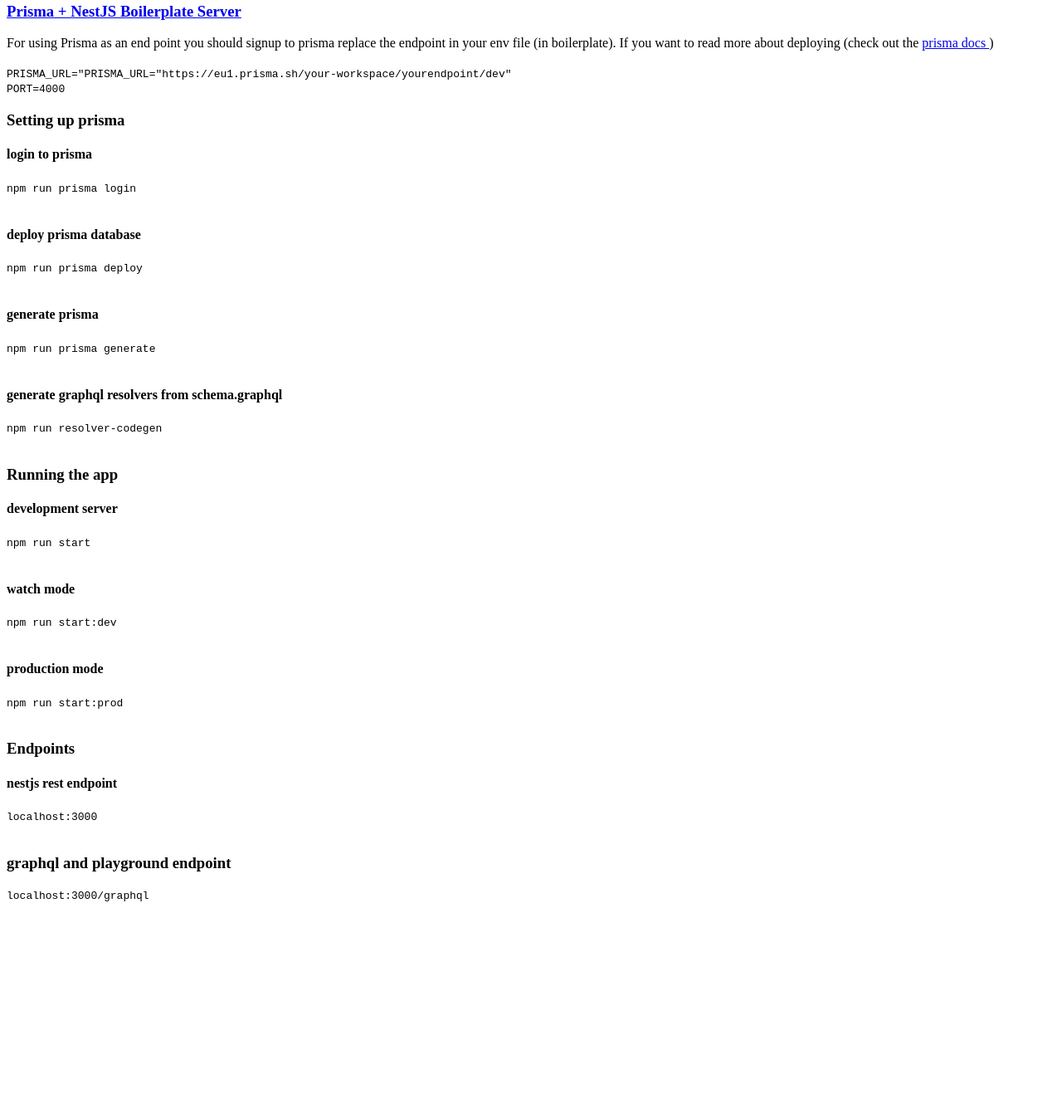
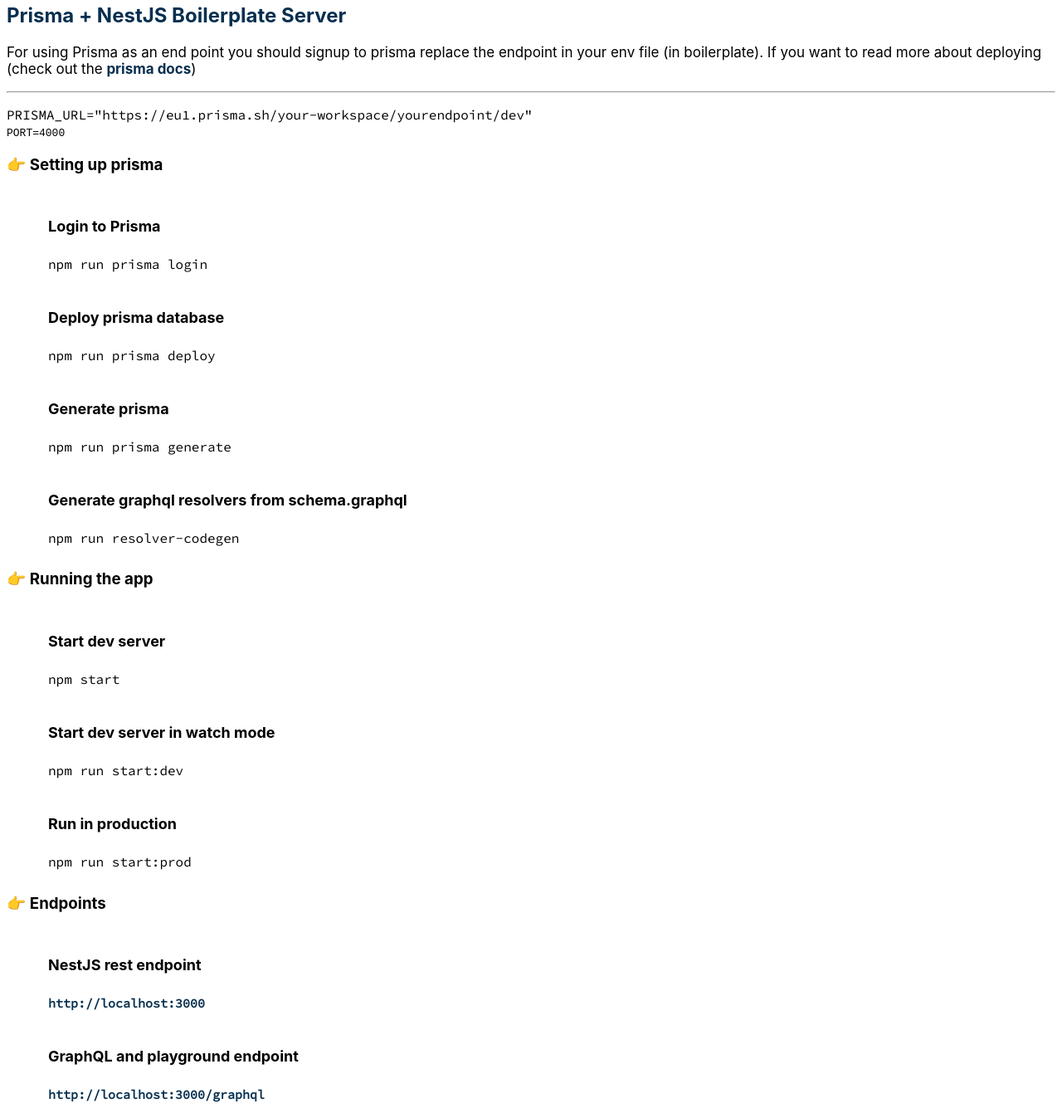
Before and after one commit to awesome-graphql-space/linaframework-docs, a Gatsby site: page / in a window 1280 px wide. Shown: the part 16-1357 px from the top of the page at 83% size. Before the commit the page ends 1111 px from the top, so only its background shows below. Built offline with nearby package versions, Linux system fonts and the light colour scheme; Gatsby itself is replaced by a stand-in of ours.

Commit message:
add styling to the index page

```diff
--- a/gatsby-config.js
+++ b/gatsby-config.js
@@ -1,6 +1,6 @@
 module.exports = {
   siteMetadata: {
-    title: 'Gatsby Default Starter',
+    title: 'Awesome GraphQL Docs',
   },
   plugins: ['gatsby-plugin-react-helmet'],
 }
--- a/src/layouts/index.css
+++ b/src/layouts/index.css
@@ -2,9 +2,14 @@
   font-family: sans-serif;
   -ms-text-size-adjust: 100%;
   -webkit-text-size-adjust: 100%;
+  font-size: 16px;
+  box-sizing: border-box;
+  overflow-y: scroll;
 }
 body {
   margin: 0;
+  margin-bottom: 60px;
+  padding-bottom: 60px;
 }
 article,
 aside,
@@ -60,7 +65,7 @@
 }
 h1 {
   font-size: 2em;
-  margin: .67em 0;
+  margin: 0.67em 0;
 }
 mark {
   background-color: #ff0;
@@ -77,10 +82,10 @@
   vertical-align: baseline;
 }
 sub {
-  bottom: -.25em;
+  bottom: -0.25em;
 }
 sup {
-  top: -.5em;
+  top: -0.5em;
 }
 img {
   border-style: none;
@@ -122,29 +127,29 @@
 select {
   text-transform: none;
 }
-[type=reset],
-[type=submit],
+[type='reset'],
+[type='submit'],
 button,
-html [type=button] {
+html [type='button'] {
   -webkit-appearance: button;
 }
-[type=button]::-moz-focus-inner,
-[type=reset]::-moz-focus-inner,
-[type=submit]::-moz-focus-inner,
+[type='button']::-moz-focus-inner,
+[type='reset']::-moz-focus-inner,
+[type='submit']::-moz-focus-inner,
 button::-moz-focus-inner {
   border-style: none;
   padding: 0;
 }
-[type=button]:-moz-focusring,
-[type=reset]:-moz-focusring,
-[type=submit]:-moz-focusring,
+[type='button']:-moz-focusring,
+[type='reset']:-moz-focusring,
+[type='submit']:-moz-focusring,
 button:-moz-focusring {
   outline: 1px dotted ButtonText;
 }
 fieldset {
   border: 1px solid silver;
   margin: 0 2px;
-  padding: .35em .625em .75em;
+  padding: 0.35em 0.625em 0.75em;
 }
 legend {
   box-sizing: border-box;
@@ -157,35 +162,30 @@
 textarea {
   overflow: auto;
 }
-[type=checkbox],
-[type=radio] {
+[type='checkbox'],
+[type='radio'] {
   box-sizing: border-box;
   padding: 0;
 }
-[type=number]::-webkit-inner-spin-button,
-[type=number]::-webkit-outer-spin-button {
+[type='number']::-webkit-inner-spin-button,
+[type='number']::-webkit-outer-spin-button {
   height: auto;
 }
-[type=search] {
+[type='search'] {
   -webkit-appearance: textfield;
   outline-offset: -2px;
 }
-[type=search]::-webkit-search-cancel-button,
-[type=search]::-webkit-search-decoration {
+[type='search']::-webkit-search-cancel-button,
+[type='search']::-webkit-search-decoration {
   -webkit-appearance: none;
 }
 ::-webkit-input-placeholder {
   color: inherit;
-  opacity: .54;
+  opacity: 0.54;
 }
 ::-webkit-file-upload-button {
   -webkit-appearance: button;
   font: inherit;
-}
-html {
-  font: 112.5%/1.45em georgia, serif;
-  box-sizing: border-box;
-  overflow-y: scroll;
 }
 * {
   box-sizing: inherit;
@@ -202,10 +202,10 @@
   font-weight: normal;
   word-wrap: break-word;
   font-kerning: normal;
-  -moz-font-feature-settings: "kern", "liga", "clig", "calt";
-  -ms-font-feature-settings: "kern", "liga", "clig", "calt";
-  -webkit-font-feature-settings: "kern", "liga", "clig", "calt";
-  font-feature-settings: "kern", "liga", "clig", "calt";
+  -moz-font-feature-settings: 'kern', 'liga', 'clig', 'calt';
+  -ms-font-feature-settings: 'kern', 'liga', 'clig', 'calt';
+  -webkit-font-feature-settings: 'kern', 'liga', 'clig', 'calt';
+  font-feature-settings: 'kern', 'liga', 'clig', 'calt';
 }
 img {
   max-width: 100%;
@@ -573,10 +573,10 @@
 th {
   text-align: left;
   border-bottom: 1px solid hsla(0, 0%, 0%, 0.12);
-  font-feature-settings: "tnum";
-  -moz-font-feature-settings: "tnum";
-  -ms-font-feature-settings: "tnum";
-  -webkit-font-feature-settings: "tnum";
+  font-feature-settings: 'tnum';
+  -moz-font-feature-settings: 'tnum';
+  -ms-font-feature-settings: 'tnum';
+  -webkit-font-feature-settings: 'tnum';
   padding-left: 0.96667rem;
   padding-right: 0.96667rem;
   padding-top: 0.725rem;
@@ -594,8 +594,8 @@
 code {
   background-color: hsla(0, 0%, 0%, 0.04);
   border-radius: 3px;
-  font-family: "SFMono-Regular", Consolas, "Roboto Mono", "Droid Sans Mono",
-    "Liberation Mono", Menlo, Courier, monospace;
+  font-family: 'SFMono-Regular', Consolas, 'Roboto Mono', 'Droid Sans Mono',
+    'Liberation Mono', Menlo, Courier, monospace;
   padding: 0;
   padding-top: 0.2em;
   padding-bottom: 0.2em;
@@ -609,13 +609,13 @@
 tt:before,
 tt:after {
   letter-spacing: -0.2em;
-  content: " ";
+  content: ' ';
 }
 pre code:before,
 pre code:after,
 pre tt:before,
 pre tt:after {
-  content: "";
+  content: '';
 }
 @media only screen and (max-width: 480px) {
   html {
--- a/src/layouts/index.js
+++ b/src/layouts/index.js
@@ -9,16 +9,14 @@
   <div>
     <Helmet
       title={data.site.siteMetadata.title}
-      meta={[
-        { name: 'description', content: 'Awesome GraphQL Space' }
-      ]}
+      meta={[{ name: 'description', content: 'Awesome GraphQL Space' }]}
     />
     <Header siteTitle={data.site.siteMetadata.title} />
     <div
       style={{
         margin: '0 auto',
         maxWidth: 960,
-        padding: '0px 1.0875rem 1.45rem',
+        padding: '0 1rem',
         paddingTop: 0,
       }}
     >
--- /dev/null
+++ b/src/pages/index.css
@@ -0,0 +1,38 @@
+@import url('https://fonts.googleapis.com/css?family=Source+Code+Pro');
+
+.index_main {
+  font-family: -apple-system, BlinkMacSystemFont, 'Segoe UI', Roboto, Oxygen,
+    Ubuntu, Cantarell, 'Open Sans', 'Helvetica Neue', sans-serif;
+}
+
+.index_link {
+  color: #062f4f;
+  text-decoration: none;
+  font-weight: bold;
+}
+
+.index_para {
+  font-size: 17px;
+}
+
+.index_code--inline {
+  font-family: 'Source Code Pro', monospace;
+  font-size: 16px;
+}
+
+.index_list {
+  list-style: none;
+}
+
+.index_list--item {
+  font-size: 18px;
+  padding: 10px;
+}
+
+.index_list--item--header {
+  font-size: inherit;
+}
+
+.index_font--medium {
+  font-size: 15px;
+}
--- a/src/pages/index.js
+++ b/src/pages/index.js
@@ -1,62 +1,114 @@
 import React from 'react'
 import Link from 'gatsby-link'
+import './index.css'
 
 const IndexPage = () => (
-  <div>
-    <h3><a href="https://github.com/awesome-graphql-space/server-nestjs">Prisma + NestJS Boilerplate Server</a></h3>
+  <main className="index_main">
+    <h2>
+      <a
+        target="_blank"
+        rel="noopener noreferrer"
+        href="https://github.com/awesome-graphql-space/server-nestjs"
+        className="index_link"
+      >
+        Prisma + NestJS Boilerplate Server
+      </a>
+    </h2>
+    <p className="index_para">
+      For using Prisma as an end point you should signup to prisma replace the
+      endpoint in your env file (in boilerplate). If you want to read more about
+      deploying (check out the{' '}
+      <a
+        target="_blank"
+        rel="noopener noreferrer"
+        href="https://www.prisma.io/docs/reference/cli-command-reference/database-service/prisma-init-eeb1ohr4ec/"
+        className="index_link"
+      >
+        prisma docs
+      </a>
+      )
+    </p>
+    <hr />
     <p>
-    For using Prisma as an end point you should signup to prisma replace the endpoint in your env file (in boilerplate). If you want to read more about deploying (check out the <a href="https://www.prisma.io/docs/reference/cli-command-reference/database-service/prisma-init-eeb1ohr4ec/">prisma docs </a>)
-    <br/>
-    <br/>
-    <code>
-    PRISMA_URL="PRISMA_URL="https://eu1.prisma.sh/your-workspace/yourendpoint/dev"
-    </code>
-    <br/>
-    <code>
-    PORT=4000
-    </code>
+      <code className="index_code--inline">
+        PRISMA_URL="https://eu1.prisma.sh/your-workspace/yourendpoint/dev"
+      </code>
+      <br />
+      <code>PORT=4000</code>
     </p>
 
-    <h3>Setting up prisma</h3>
-    <h4>login to prisma</h4>
-    <code>
-    npm run prisma login
-    </code><br/><br/>
+    <h3>👉 Setting up prisma</h3>
+    <ul className="index_list">
+      <li className="index_list--item">
+        <h4 className="index_list--item--header">Login to Prisma</h4>
+        <code className="index_code--inline">npm run prisma login</code>
+      </li>
+      <li className="index_list--item">
+        <h4 className="index_list--item--header">Deploy prisma database</h4>
+        <code className="index_code--inline">npm run prisma deploy</code>
+      </li>
+      <li className="index_list--item">
+        <h4 className="index_list--item--header">Generate prisma</h4>
+        <code className="index_code--inline">npm run prisma generate</code>
+      </li>
+      <li className="index_list--item">
+        <h4 className="index_list--item--header">
+          Generate graphql resolvers from schema.graphql
+        </h4>
+        <code className="index_code--inline">npm run resolver-codegen</code>
+      </li>
+    </ul>
 
-    <h4>deploy prisma database</h4>
-    <code>
-    npm run prisma deploy
-    </code><br/><br/>
+    <h3>👉 Running the app</h3>
+    <ul className="index_list">
+      <li className="index_list--item">
+        <h4 className="index_list--item--header">Start dev server</h4>
+        <code className="index_code--inline">npm start</code>
+      </li>
+      <li className="index_list--item">
+        <h4 className="index_list--item--header">
+          Start dev server in watch mode
+        </h4>
+        <code className="index_code--inline">npm run start:dev</code>
+      </li>
+      <li className="index_list--item">
+        <h4 className="index_list--item--header">Run in production</h4>
+        <code className="index_code--inline">npm run start:prod</code>
+      </li>
+    </ul>
 
-    <h4>generate prisma</h4>
-    <code>
-    npm run prisma generate
-    </code><br/><br/>
-
-    <h4>generate graphql resolvers from schema.graphql</h4>
-    <code>
-    npm run resolver-codegen
-    </code><br/><br/>
-
-
-    <h3>Running the app</h3>
-
-    <h4>development server</h4>
-    <code>npm run start </code><br/><br/>
-
-<h4>watch mode</h4>
-<code>npm run start:dev</code><br/><br/>
-
-<h4>production mode </h4>
-<code>npm run start:prod</code><br/><br/>
-
-<h3>Endpoints</h3>
-<h4>nestjs rest endpoint </h4>
-<code>localhost:3000</code><br/><br/>
-
-<h3>graphql and playground endpoint </h3>
-<code>localhost:3000/graphql</code>
-  </div>
+    <h3>👉 Endpoints</h3>
+    <ul className="index_list">
+      <li className="index_list--item">
+        <h4 className="index_list--item--header">NestJS rest endpoint</h4>
+        <code className="index_code--inline">
+          <a
+            target="_blank"
+            rel="noopener noreferrer"
+            href="http://localhost:3000"
+            className="index_link index_font--medium"
+          >
+            http://localhost:3000
+          </a>
+        </code>
+      </li>
+      <li className="index_list--item">
+        <h4 className="index_list--item--header">
+          GraphQL and playground endpoint
+        </h4>
+        <code className="index_code--inline">
+          <a
+            target="_blank"
+            rel="noopener noreferrer"
+            href="http://localhost:3000/graphql"
+            className="index_link index_font--medium"
+          >
+            http://localhost:3000/graphql
+          </a>
+        </code>
+      </li>
+    </ul>
+  </main>
 )
 
 export default IndexPage
```
Also changed, not shown: package.json (+3 -4 lines), src/components/header.js (+3 -4 lines), 1 other file.
